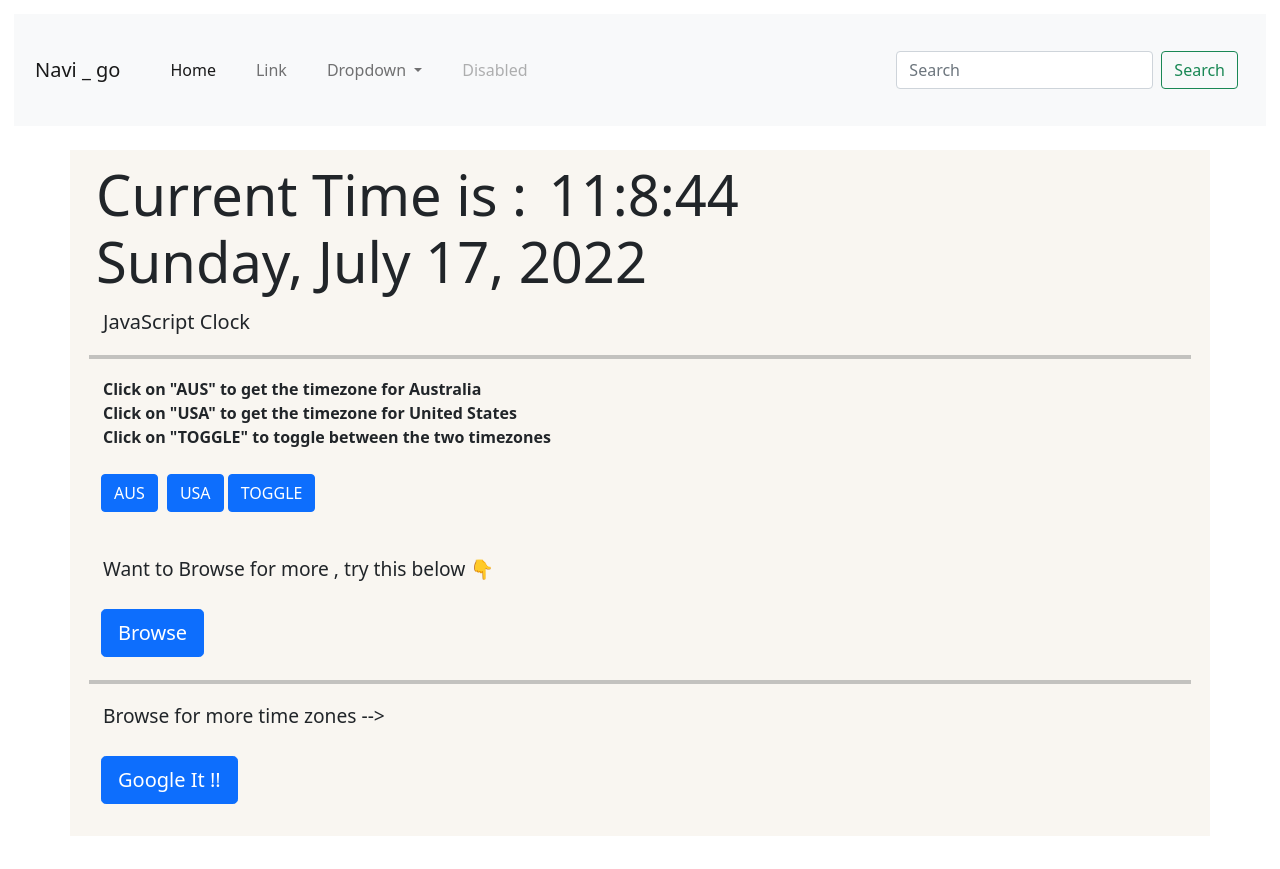
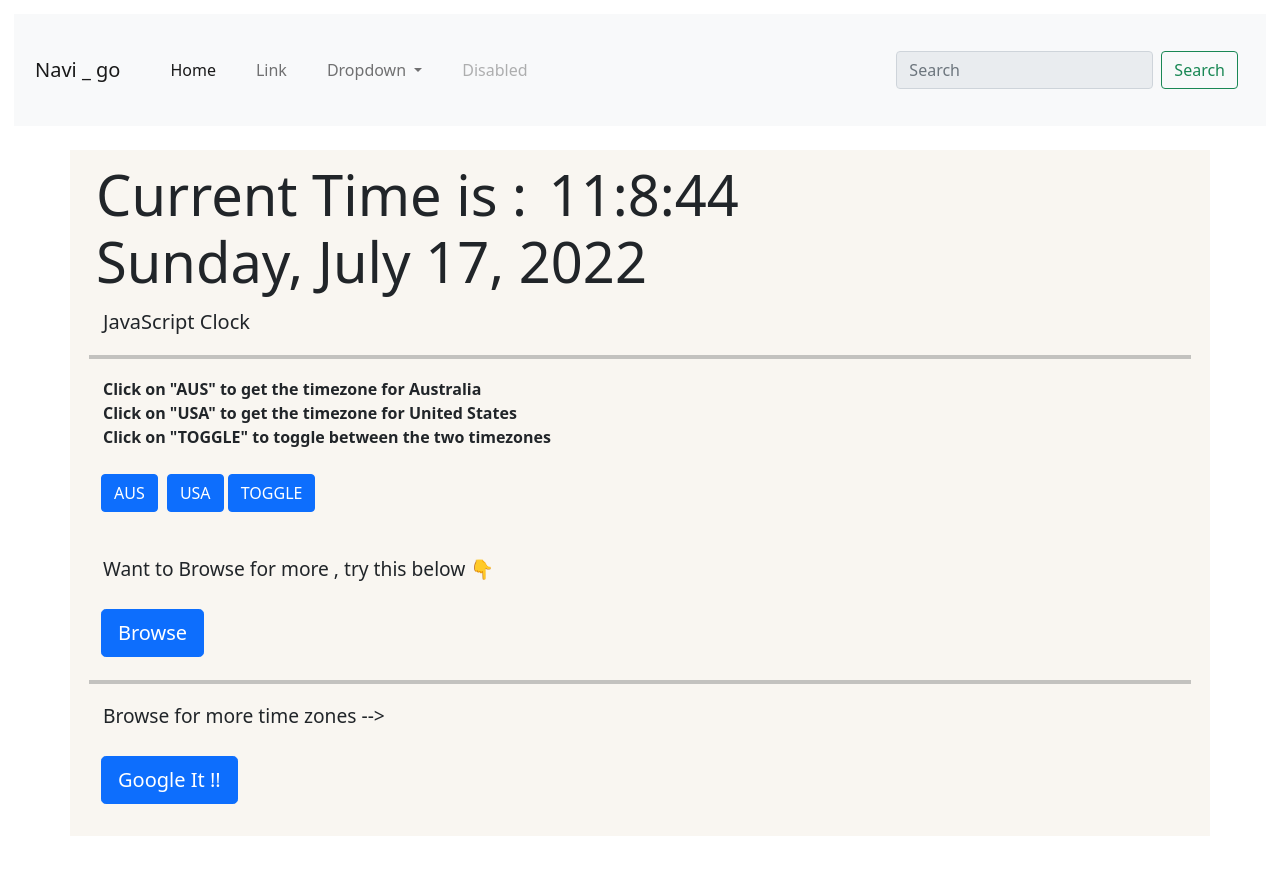
Before and after one commit to Daksh2356/JavaScript-Clock, a plain HTML site: page index.html in a window 1280 px wide. Drawn offline with nearby package versions, Linux system fonts and the light colour scheme.

Commit message:
input disabled

```diff
--- a/index.html
+++ b/index.html
@@ -45,8 +45,8 @@
             </li>
           </ul>
           <form class="d-flex">
-            <input class="form-control me-2" type="search" placeholder="Search" aria-label="Search">
-            <button class="btn btn-outline-success" type="submit" onclick="clicked()">Search</button>
+            <input disabled class="form-control me-2 " type="search" placeholder="Search" aria-label="Search">
+            <button class="btn btn-outline-success " type="submit" onclick="clicked()">Search</button>
           </form>
         </div>
       </div>
```
